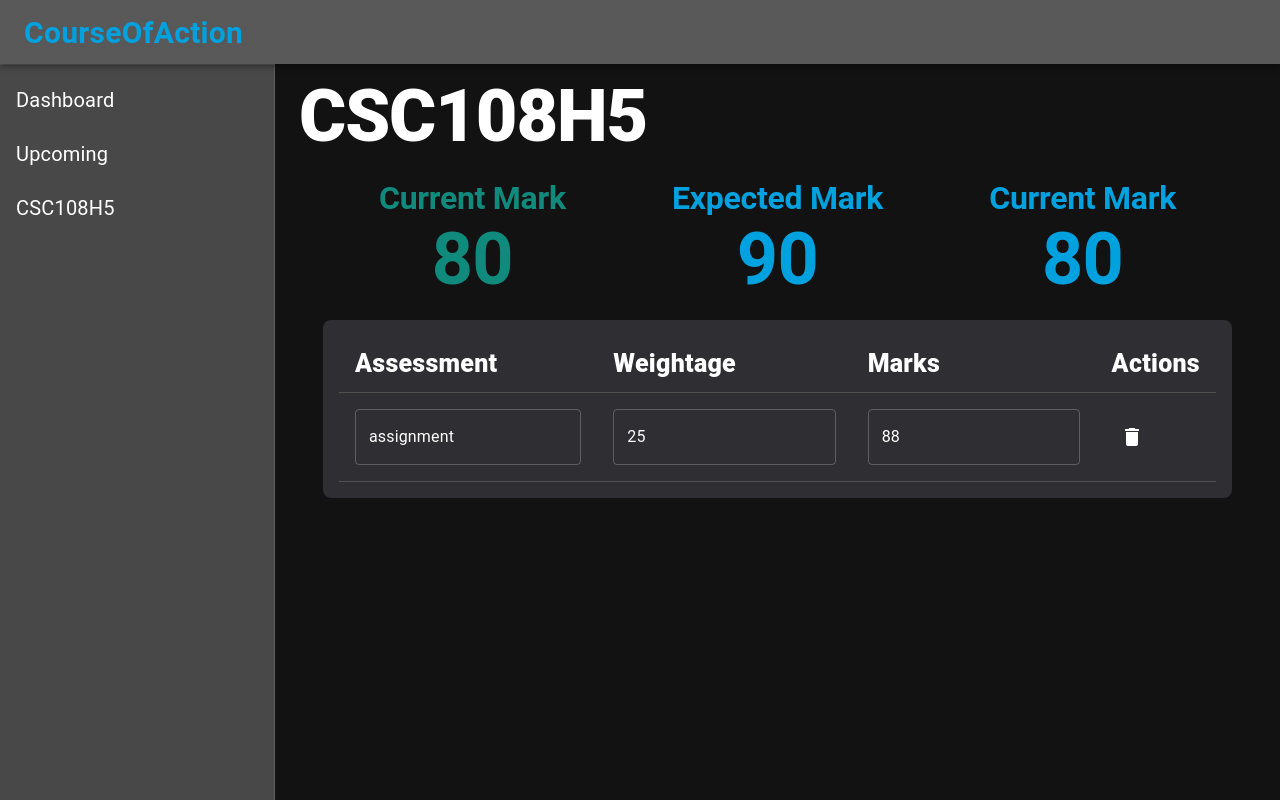
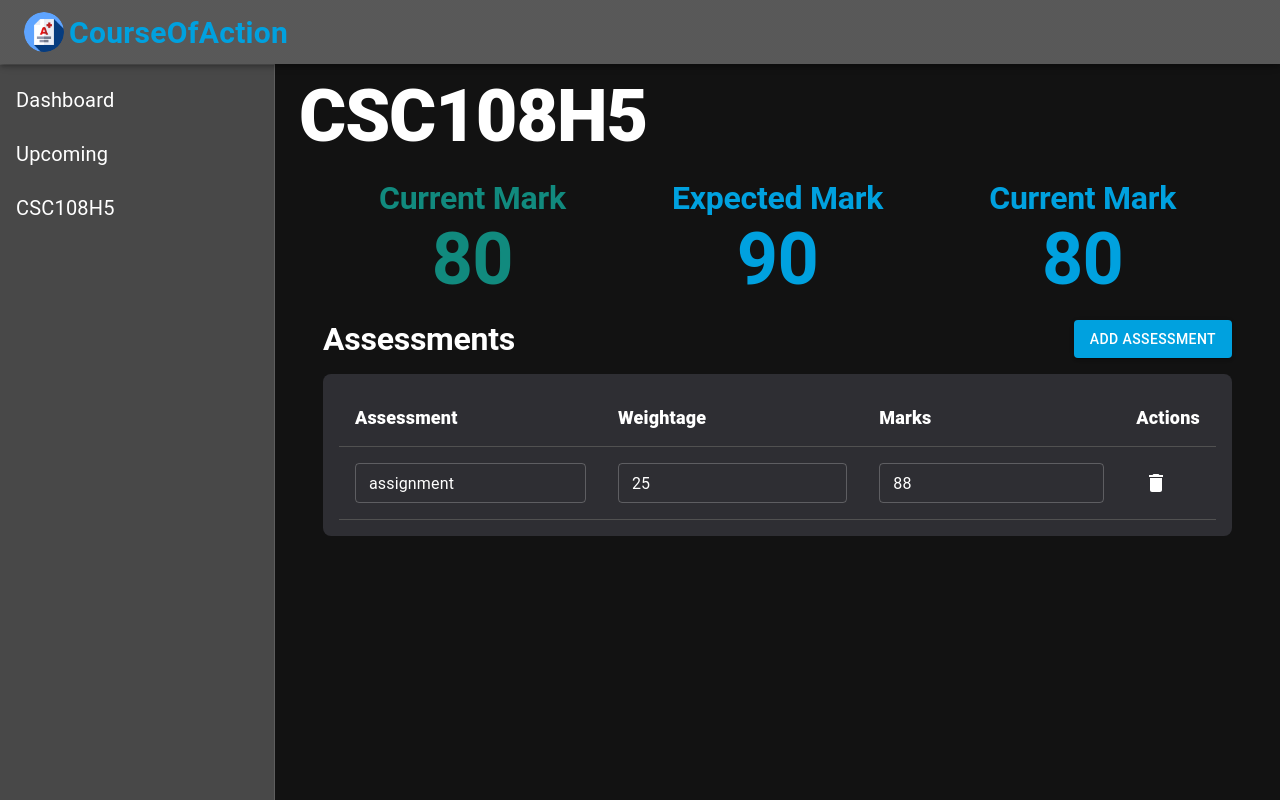
Before and after one commit to utmgdsc/CourseOfAction, a React (Create React App) app in the folder frontend/: page / in a window 1280 px wide. Built offline with nearby package versions, Linux system fonts and the light colour scheme.

Commit message:
Added basic actions and some frontend interactions

```diff
--- a/frontend/src/components/Course.tsx
+++ b/frontend/src/components/Course.tsx
@@ -10,18 +10,26 @@ import {
   TableBody,
   TextField,
   Stack,
+  Button,
+  Dialog,
+  DialogActions,
+  DialogContent,
+  DialogContentText,
+  DialogTitle,
 } from "@mui/material";
 import IconButton from "@mui/material/IconButton";
 import DeleteIcon from "@mui/icons-material/Delete";
-import React from "react";
+import React, { useState } from "react";
 import { useDispatch } from "react-redux";
 import { CourseInterface } from "./../store/courses";
+import { deleteAssessment } from "../store/courses";
 
 interface propTypes {
   courseInfo: CourseInterface;
 }
 
 function Course({ courseInfo }: propTypes) {
+  const [open, setOpen] = useState(false);
   const dispatch = useDispatch();
   return (
     <Container>
@@ -69,6 +77,22 @@ function Course({ courseInfo }: propTypes) {
           </Stack>
         </Stack>
         <Box
+          sx={{ display: "flex", justifyContent: "space-between", mb: "10px" }}
+          mx={3}
+          my={2}
+        >
+          <Typography variant="h2">Assessments</Typography>
+          <Button
+            variant="contained"
+            color="primary"
+            size="medium"
+            sx={{ color: "white" }}
+            onClick={() => setOpen(true)}
+          >
+            Add Assessment
+          </Button>
+        </Box>
+        <Box
           sx={{ backgroundColor: "highlight.main", borderRadius: 2 }}
           p={2}
           mx={3}
@@ -78,16 +102,16 @@ function Course({ courseInfo }: propTypes) {
             <Table>
               <TableHead>
                 <TableRow>
-                  <TableCell sx={{ fontWeight: 900, fontSize: "25px" }}>
+                  <TableCell sx={{ fontWeight: 900, fontSize: "18px" }}>
                     Assessment
                   </TableCell>
-                  <TableCell sx={{ fontWeight: 900, fontSize: "25px" }}>
+                  <TableCell sx={{ fontWeight: 900, fontSize: "18px" }}>
                     Weightage
                   </TableCell>
-                  <TableCell sx={{ fontWeight: 900, fontSize: "25px" }}>
+                  <TableCell sx={{ fontWeight: 900, fontSize: "18px" }}>
                     Marks
                   </TableCell>
-                  <TableCell sx={{ fontWeight: 900, fontSize: "25px" }}>
+                  <TableCell sx={{ fontWeight: 900, fontSize: "18px" }}>
                     Actions
                   </TableCell>
                 </TableRow>
@@ -96,16 +120,26 @@ function Course({ courseInfo }: propTypes) {
                 {courseInfo.assessments.map((c) => (
                   <TableRow>
                     <TableCell>
-                      <TextField value={c.name} />
+                      <TextField size="small" value={c.name} />
                     </TableCell>
                     <TableCell>
-                      <TextField value={c.weight} />
+                      <TextField size="small" value={c.weight} />
                     </TableCell>
                     <TableCell>
-                      <TextField value={c.mark} />
+                      <TextField size="small" value={c.mark} />
                     </TableCell>
                     <TableCell>
-                      <IconButton aria-label="delete">
+                      <IconButton
+                        aria-label="delete"
+                        onClick={() =>
+                          dispatch(
+                            deleteAssessment({
+                              courseCode: courseInfo.code,
+                              assessmentName: c.name,
+                            })
+                          )
+                        }
+                      >
                         <DeleteIcon />
                       </IconButton>
                     </TableCell>
@@ -116,6 +150,55 @@ function Course({ courseInfo }: propTypes) {
           </TableContainer>
         </Box>
       </Box>
+
+      <Dialog open={open} onClose={() => setOpen(false)}>
+        <DialogTitle>Add Assessment</DialogTitle>
+        <DialogContent>
+          <DialogContentText color="white">
+            Please fill in the following details to create a course.
+          </DialogContentText>
+          <TextField
+            autoFocus
+            margin="dense"
+            id="name"
+            label="Assignment Name"
+            type="text"
+            fullWidth
+            variant="standard"
+          />
+          <TextField
+            autoFocus
+            margin="dense"
+            id="name"
+            label="Weightage"
+            type="number"
+            fullWidth
+            variant="standard"
+          />
+          <TextField
+            autoFocus
+            margin="dense"
+            id="name"
+            label="Deadline date"
+            type="date"
+            fullWidth
+            variant="standard"
+          />
+          <TextField
+            autoFocus
+            margin="dense"
+            id="name"
+            label="Notification date"
+            type="date"
+            fullWidth
+            variant="standard"
+          />
+        </DialogContent>
+        <DialogActions>
+          <Button onClick={() => setOpen(false)}>Cancel</Button>
+          <Button onClick={() => setOpen(false)}>Add Course</Button>
+        </DialogActions>
+      </Dialog>
     </Container>
   );
 }
--- a/frontend/src/components/Navbar.tsx
+++ b/frontend/src/components/Navbar.tsx
@@ -1,5 +1,5 @@
 import React from "react";
-import { AppBar, Typography, Toolbar } from "@mui/material";
+import { AppBar, Typography, Toolbar, Avatar } from "@mui/material";
 
 function Navbar() {
   return (
@@ -10,6 +10,7 @@ function Navbar() {
       }}
     >
       <Toolbar>
+        <Avatar sx={{ mr: "5px" }} src="/grade.png" />
         <Typography
           fontWeight="bold"
           fontSize="30px"
--- a/frontend/src/store/courses.tsx
+++ b/frontend/src/store/courses.tsx
@@ -57,8 +57,36 @@ const coursesSlice = createSlice({
   reducers: {
     addCourse(state, action) {},
     deleteCourse(state, action) {},
+    addAssessment(state, { payload }) {
+      const { courseCode, assessment } = payload;
+      const courseIndex = state.currentCourses.findIndex(
+        (course) => course.code === courseCode
+      );
+      if (courseIndex === -1) {
+        // Error handling
+        return;
+      }
+      state.currentCourses[courseIndex].assessments.push(assessment);
+    },
+    deleteAssessment(state, { payload }) {
+      const { courseCode, assessmentName } = payload;
+
+      const courseIndex = state.currentCourses.findIndex(
+        (course) => course.code === courseCode
+      );
+
+      if (courseIndex === -1) {
+        // Error handling
+        return;
+      }
+      const indexToDelete = state.currentCourses[
+        courseIndex
+      ].assessments.findIndex((element) => element.name === assessmentName);
+      state.currentCourses[courseIndex].assessments.splice(indexToDelete, 1);
+    },
   },
 });
 
-// export const { addCourse } = coursesSlice.actions;
+export const { addCourse, deleteAssessment, deleteCourse, addAssessment } =
+  coursesSlice.actions;
 export default coursesSlice.reducer;
```
